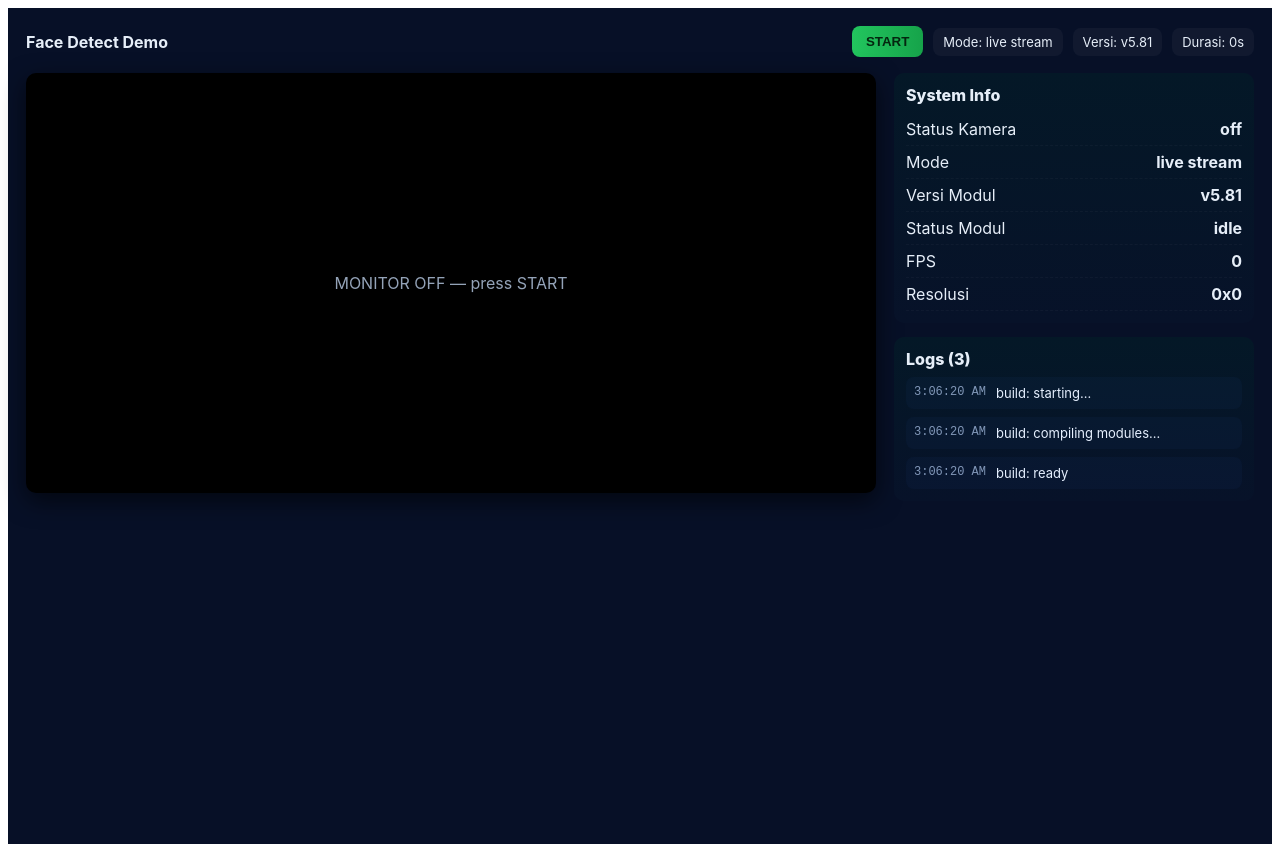
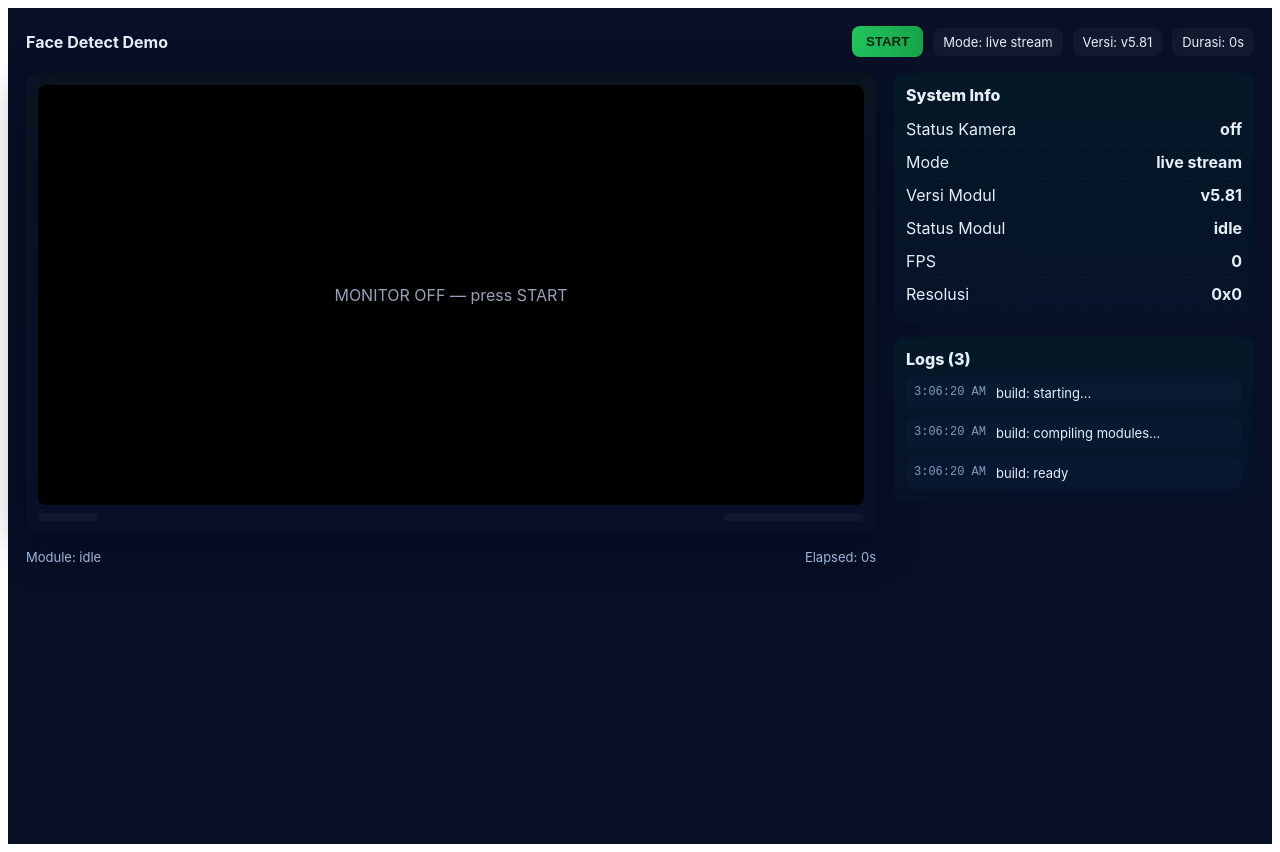
Before and after one commit to louisaamika/monitor-test, a Next.js app: page / in a window 1280 px wide. Built offline with nearby package versions, Linux system fonts and the light colour scheme.

Commit message:
Add files via upload

```diff
--- a/pages/index.js
+++ b/pages/index.js
@@ -199,8 +199,13 @@ export default function Home() {
       </div>
 
       <div style={styles.main}>
-        <div style={styles.monitor}>
+        {/* Monitor area: styled as real camera preview screen with frame, overlays, and controls */}
+        <div style={styles.monitorWrap}>
+          <div style={styles.monitorFrame}>
+            {/* inner screen */}
+            <div style={styles.screen}>
               {(previewActive || (videoRef.current && videoRef.current.srcObject)) ? (
+                <>
                   <video
                     ref={videoRef}
                     autoPlay
@@ -208,6 +213,24 @@ export default function Home() {
                     muted
                     style={styles.video}
                   />
+                  {/* overlay top: status, resolution */}
+                  <div style={styles.overlayTop}>
+                    <div style={styles.recDotRow}>
+                      <div style={styles.recDot} />
+                      <div style={{ marginLeft: 8, fontSize: 13 }}>REC</div>
+                    </div>
+                    <div style={{ fontSize: 13 }}>{resolution}</div>
+                  </div>
+
+                  {/* overlay bottom: small controls / hint */}
+                  <div style={styles.overlayBottom}>
+                    <div style={{ fontSize: 13 }}>Preview • Live camera</div>
+                    <div style={{ fontSize: 13 }}>FPS: {fps} • Logs: {logs.length}</div>
+                  </div>
+
+                  {/* simulated focus box / detection hint */}
+                  <div style={styles.detectBox} />
+                </>
               ) : (
                 <div style={styles.monitorOff}>
                   {cameraStatus === "failed" ? "CAMERA FAILED — permission or device error" : "MONITOR OFF — press START"}
@@ -215,6 +238,21 @@ export default function Home() {
               )}
             </div>
 
+            {/* physical-like bezel with notch/buttons */}
+            <div style={styles.bezel}>
+              <div style={styles.bezelLeft} />
+              <div style={styles.bezelRight} />
+            </div>
+          </div>
+
+          {/* small monitor footer with duration and module status */}
+          <div style={styles.monitorFooter}>
+            <div>Module: {moduleStatus}</div>
+            <div>Elapsed: {duration}s</div>
+          </div>
+        </div>
+
+        {/* Sidebar */}
         <div style={styles.sidebar}>
           <div style={styles.card}>
             <div style={styles.cardTitle}>System Info</div>
@@ -254,7 +292,6 @@ export default function Home() {
 
       <canvas ref={canvasRef} style={{ display: "none" }} />
 
-      {/* inline styles */}
       <style jsx>{`
         @media (max-width: 900px) {
           .responsive-main {
@@ -318,16 +355,30 @@ const styles = {
     gap: 18,
     alignItems: "flex-start",
   },
-  monitor: {
+
+  // Monitor-specific styles
+  monitorWrap: {
     flex: 1,
+    display: "flex",
+    flexDirection: "column",
+    gap: 10,
+  },
+  monitorFrame: {
+    borderRadius: 12,
+    padding: 12,
+    background: "linear-gradient(180deg,#0b1220,#071027)",
+    boxShadow: "0 12px 40px rgba(2,6,23,0.6)",
+  },
+  screen: {
+    position: "relative",
+    width: "100%",
+    height: 420,
     background: "#000",
-    borderRadius: 10,
-    height: 420,
+    borderRadius: 8,
+    overflow: "hidden",
     display: "flex",
     alignItems: "center",
     justifyContent: "center",
-    overflow: "hidden",
-    boxShadow: "0 8px 24px rgba(0,0,0,0.6)",
   },
   video: {
     width: "100%",
@@ -335,12 +386,86 @@ const styles = {
     objectFit: "cover",
     display: "block",
   },
+  overlayTop: {
+    position: "absolute",
+    top: 10,
+    left: 12,
+    right: 12,
+    display: "flex",
+    justifyContent: "space-between",
+    alignItems: "center",
+    pointerEvents: "none",
+    color: "#fff",
+    opacity: 0.95,
+  },
+  overlayBottom: {
+    position: "absolute",
+    bottom: 10,
+    left: 12,
+    right: 12,
+    display: "flex",
+    justifyContent: "space-between",
+    alignItems: "center",
+    pointerEvents: "none",
+    color: "#fff",
+    opacity: 0.85,
+  },
+  recDotRow: {
+    display: "flex",
+    alignItems: "center",
+    fontWeight: 700,
+    color: "#fff",
+  },
+  recDot: {
+    width: 10,
+    height: 10,
+    borderRadius: "50%",
+    background: "#ff2b2b",
+    boxShadow: "0 0 8px rgba(255,43,43,0.9)",
+  },
+  detectBox: {
+    position: "absolute",
+    width: "40%",
+    height: "30%",
+    border: "2px dashed rgba(255,255,255,0.18)",
+    borderRadius: 8,
+    top: "35%",
+    left: "30%",
+    pointerEvents: "none",
+    boxShadow: "inset 0 0 30px rgba(0,0,0,0.4)",
+  },
+  bezel: {
+    marginTop: 8,
+    display: "flex",
+    justifyContent: "space-between",
+  },
+  bezelLeft: {
+    width: 60,
+    height: 8,
+    background: "rgba(255,255,255,0.03)",
+    borderRadius: 6,
+  },
+  bezelRight: {
+    width: 140,
+    height: 8,
+    background: "rgba(255,255,255,0.03)",
+    borderRadius: 6,
+  },
   monitorOff: {
     color: "#94a3b8",
     fontSize: 16,
     textAlign: "center",
     padding: 12,
   },
+  monitorFooter: {
+    display: "flex",
+    justifyContent: "space-between",
+    color: "#9fb6d9",
+    fontSize: 13,
+    paddingTop: 6,
+  },
+
+  // Sidebar
   sidebar: {
     width: 360,
     display: "flex",
```
Lines whose indentation alone changed are shown as unchanged.
